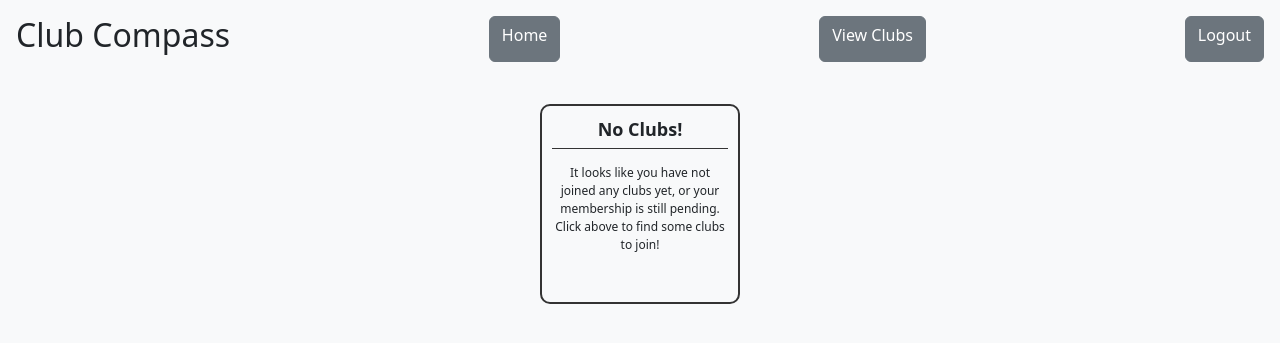
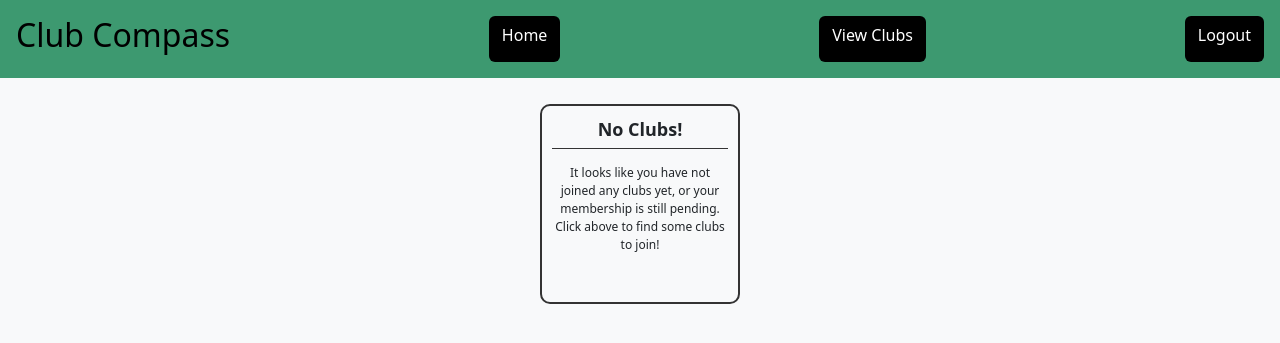
Before and after one commit to agrimreaper49/ClubMatch, a Django app: page /home/ in a window 1280 px wide. Shown: the top 343 px of the page. Run offline with Django 4.2, Linux system fonts and the light colour scheme; the visitor is signed in with stand-in values (Sample User, id 1); data that the repository does not hold is empty; some libraries are stand-ins or nearby versions.

Commit message:
Update user_header.html
made the user header have consistent color formatting as the main screen

```diff
--- a/club_compass_app/templates/club_compass_app/user_header.html
+++ b/club_compass_app/templates/club_compass_app/user_header.html
@@ -1,12 +1,21 @@
 {% load bootstrap5 %} {% load static %} {% bootstrap_css %} {% bootstrap_javascript %}
 
-<head>
-    <title>Club Compass</title>
-</head>
+<style>
+    .bg-olive-green {
+      background-color: #3d9970;
+    }
+    .btn-black {
+      background-color: #000000;
+      color: #ffffff;
+    }
+    .text-black {
+      color: #000000;
+    }
+</style>
 
-<div class="header d-flex justify-content-between p-3">
-    <h2>Club Compass</h2>
-    <a href="{% url 'home' %}" class="btn btn-secondary">Home</a>
-    <a href="{% url 'discover' %}" class="btn btn-secondary">View Clubs</a>
-    <a href="{% url 'logout' %}" onclick="logout_view" class="btn btn-secondary">Logout</a>
+<div class="header d-flex justify-content-between p-3 bg-olive-green">
+    <h2 class="text-black">Club Compass</h2>
+    <a href="{% url 'home' %}" class="btn btn-black">Home</a>
+    <a href="{% url 'discover' %}" class="btn btn-black">View Clubs</a>
+    <a href="{% url 'logout' %}" onclick="logout_view" class="btn btn-black">Logout</a>
 </div>
```
